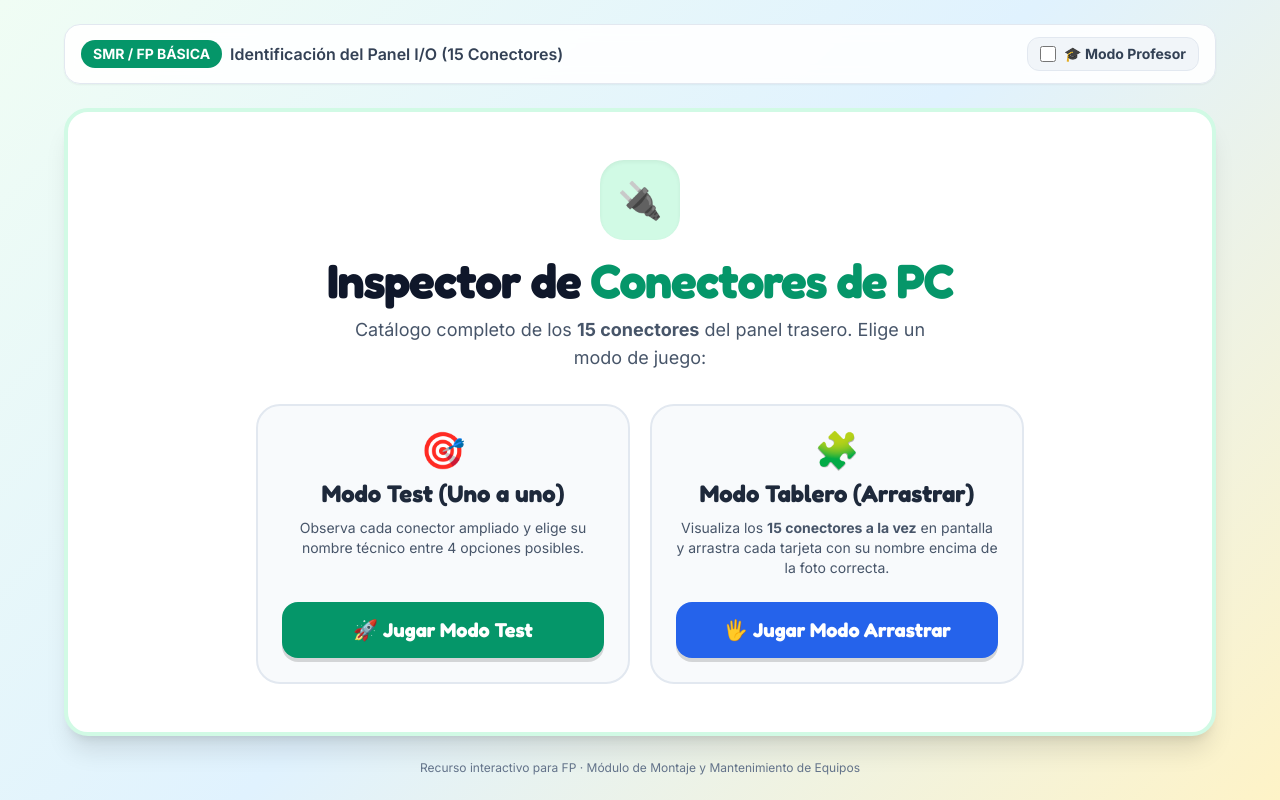
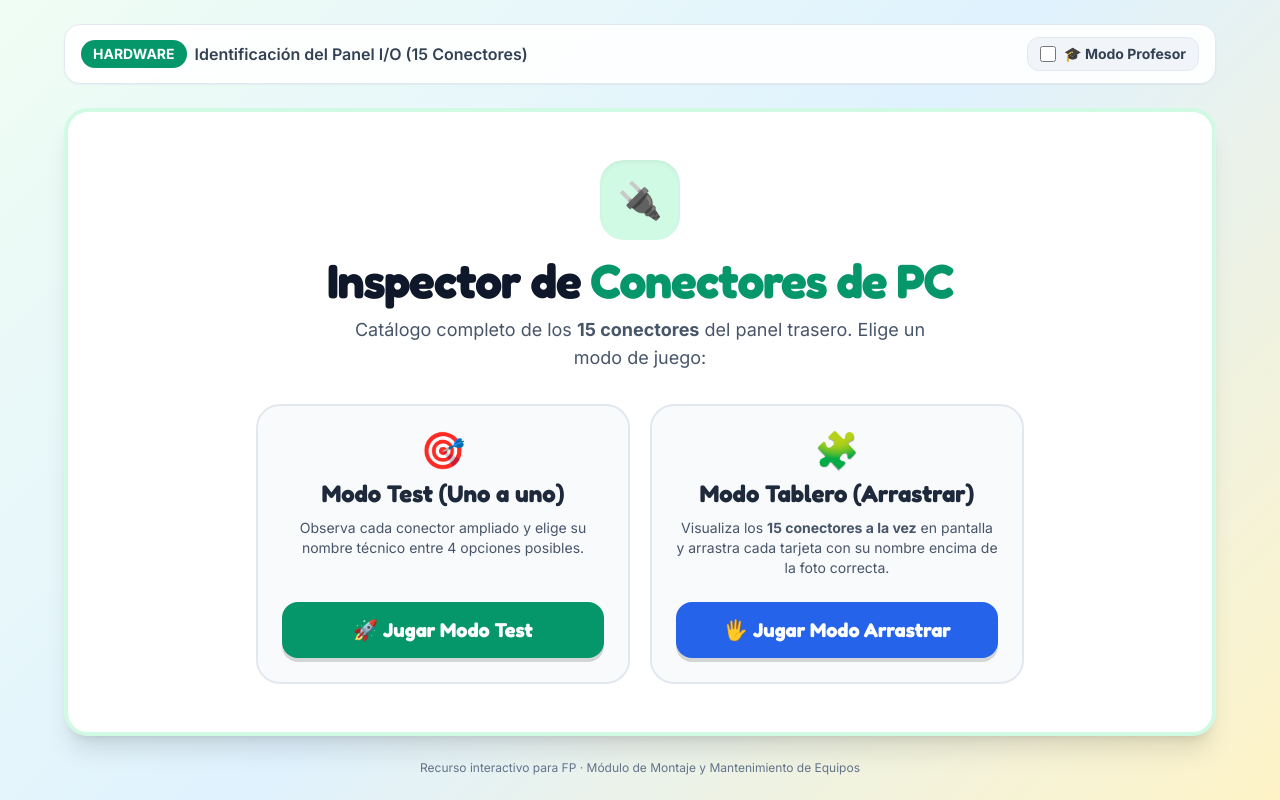
Before and after one commit to santitecnoprofe/Panel-trasero, a plain HTML site: page index.html in a window 1280 px wide. Drawn offline with nearby package versions, Linux system fonts and the light colour scheme.

Commit message:
Change label from 'SMR / FP BÁSICA' to 'HARDWARE'

```diff
--- a/index.html
+++ b/index.html
@@ -60,7 +60,7 @@
     <!-- Barra Superior -->
     <header class="w-full max-w-6xl flex flex-wrap items-center justify-between gap-3 bg-white/90 backdrop-blur px-4 py-3 rounded-2xl shadow-sm border border-slate-200 mb-4">
         <div class="flex items-center gap-2">
-            <span class="bg-emerald-600 text-white text-xs sm:text-sm font-bold px-3 py-1 rounded-full">SMR / FP BÁSICA</span>
+            <span class="bg-emerald-600 text-white text-xs sm:text-sm font-bold px-3 py-1 rounded-full">HARDWARE</span>
             <span class="text-slate-700 font-semibold text-sm sm:text-base">Identificación del Panel I/O (15 Conectores)</span>
         </div>
 
```
